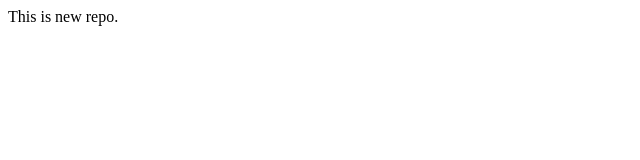
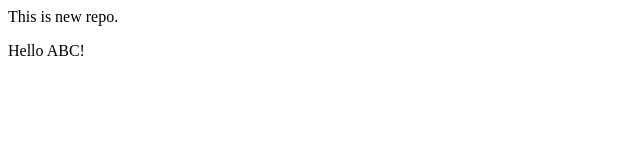
Before and after one commit to mayur030606/LocalRepo, a plain HTML site: page index.html in a window 1280 px wide. Shown: the full height of the page, 0-640 px from the left. Drawn offline with Linux system fonts and the light colour scheme.

Commit message:
modify index.html

```diff
--- a/index.html
+++ b/index.html
@@ -1 +1,4 @@
 <p>This is new repo.</p>
+<p>
+    Hello ABC!
+</p>
```
